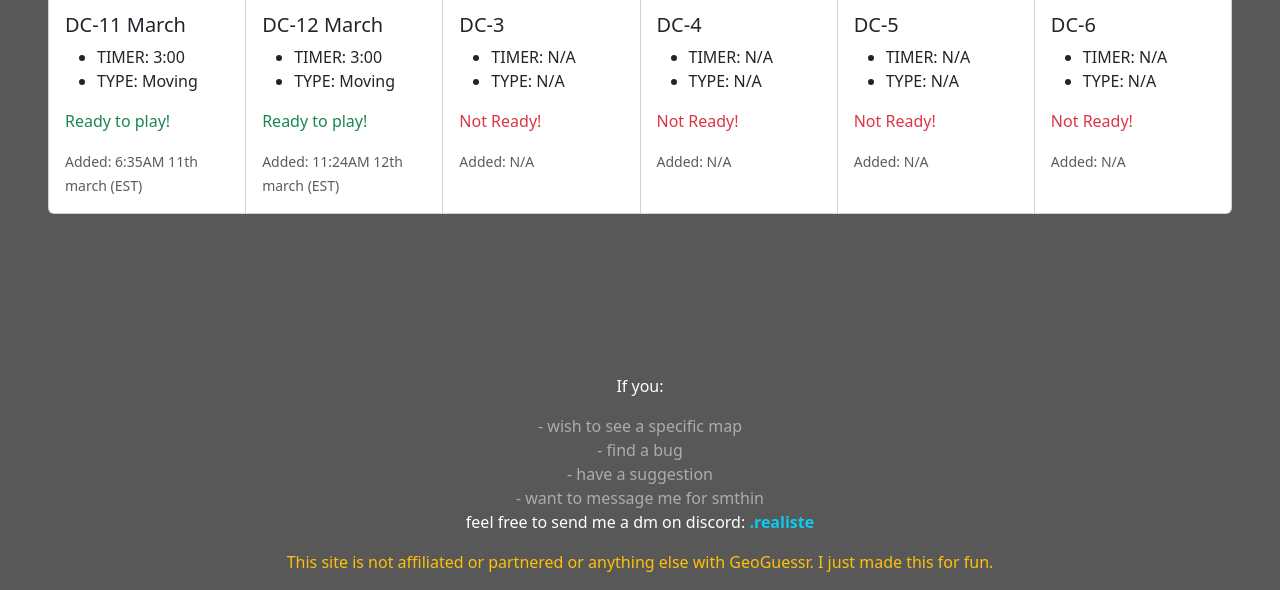
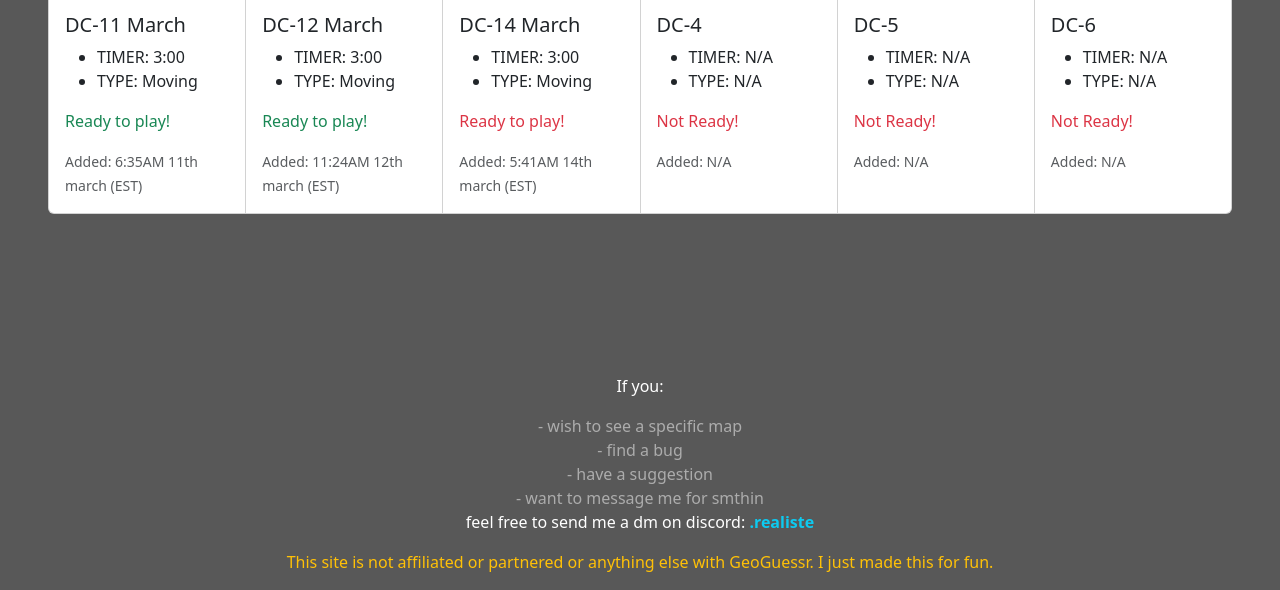
Before and after one commit to Realiste1/challenge-hideout, a plain HTML site: page index.html in a window 1280 px wide. Shown: the part 1551-2141 px from the top of the page. Drawn offline with nearby package versions, Linux system fonts and the light colour scheme.

Commit message:
daily challenge

```diff
--- a/index.html
+++ b/index.html
@@ -227,16 +227,16 @@
                             <p class="card-text align-bottom"><small class="text-body-secondary">Added: 11:24AM 12th march (EST)</small></p>
                         </div>
                     </a>
-                    <a href="https://www.geoguessr.com/daily-challenges" target="_blank" class="text-decoration-none card">
+                    <a href="https://www.geoguessr.com/challenge/JHAyAE8FUxC0t5tc" target="_blank" class="text-decoration-none card">
                         <img src="https://www.geoguessr.com/images/resize:auto:384:256/gravity:ce/plain/map/3f950f0318b9086b1b9ec591206dfdd8.jpg" class="card-img-top" alt="...">
                         <div class="card-body">
-                            <h5 class="card-title">DC-3</h5>
+                            <h5 class="card-title">DC-14 March</h5>
                             <ul class="card-text">
-                                <li>TIMER: N/A</li>
-                                <li>TYPE: N/A</li>
+                                <li>TIMER: 3:00</li>
+                                <li>TYPE: Moving</li>
                             </ul>
-                            <p class="card-text text-danger">Not Ready!</p>
-                            <p class="card-text align-bottom"><small class="text-body-secondary">Added: N/A</small></p>
+                            <p class="card-text text-danger">Ready to play!</p>
+                            <p class="card-text align-bottom"><small class="text-body-secondary">Added: 5:41AM 14th march (EST)</small></p>
                         </div>
                     </a>
                     <a href="https://www.geoguessr.com/daily-challenges" target="_blank" class="text-decoration-none card">
```
